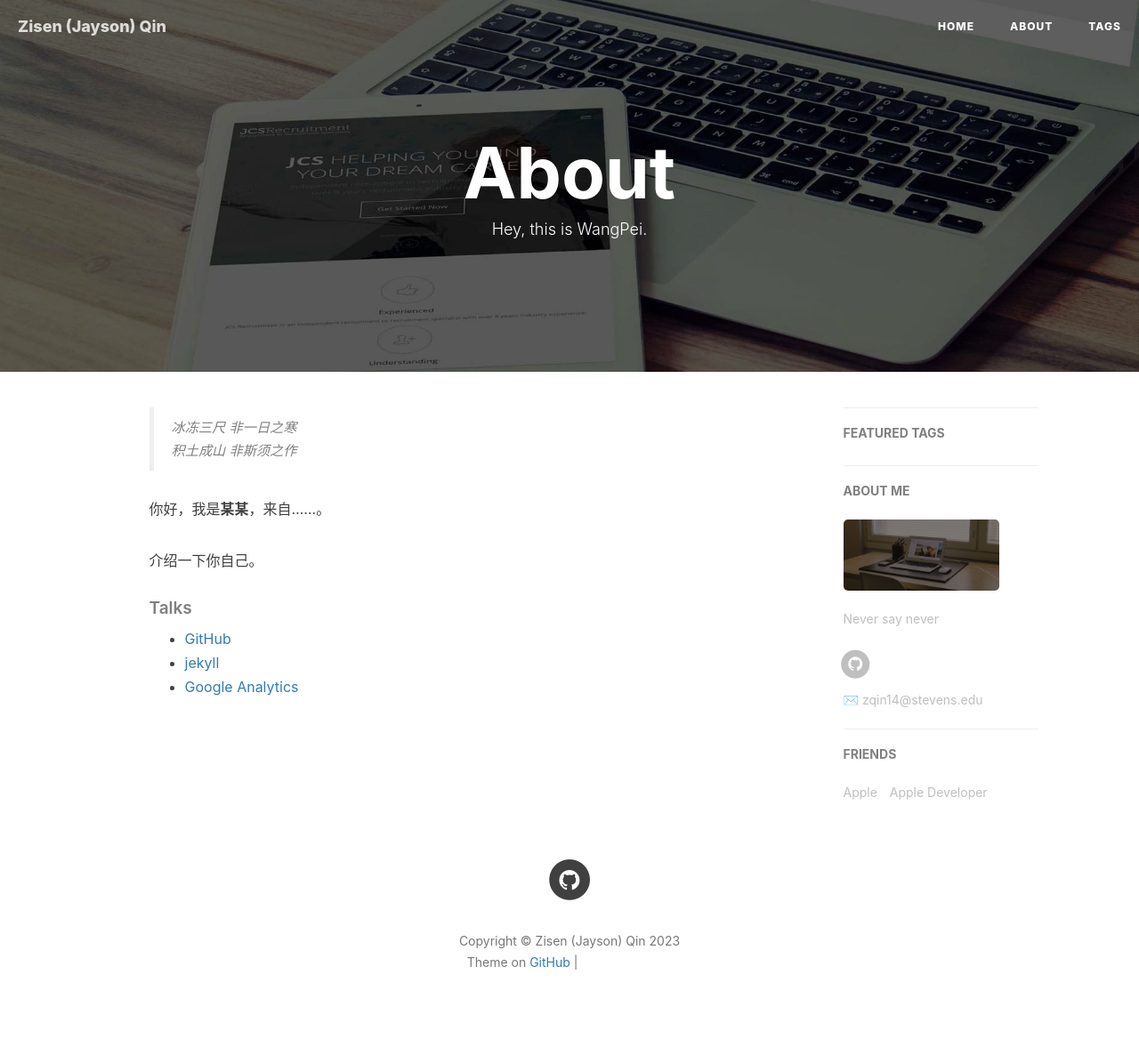
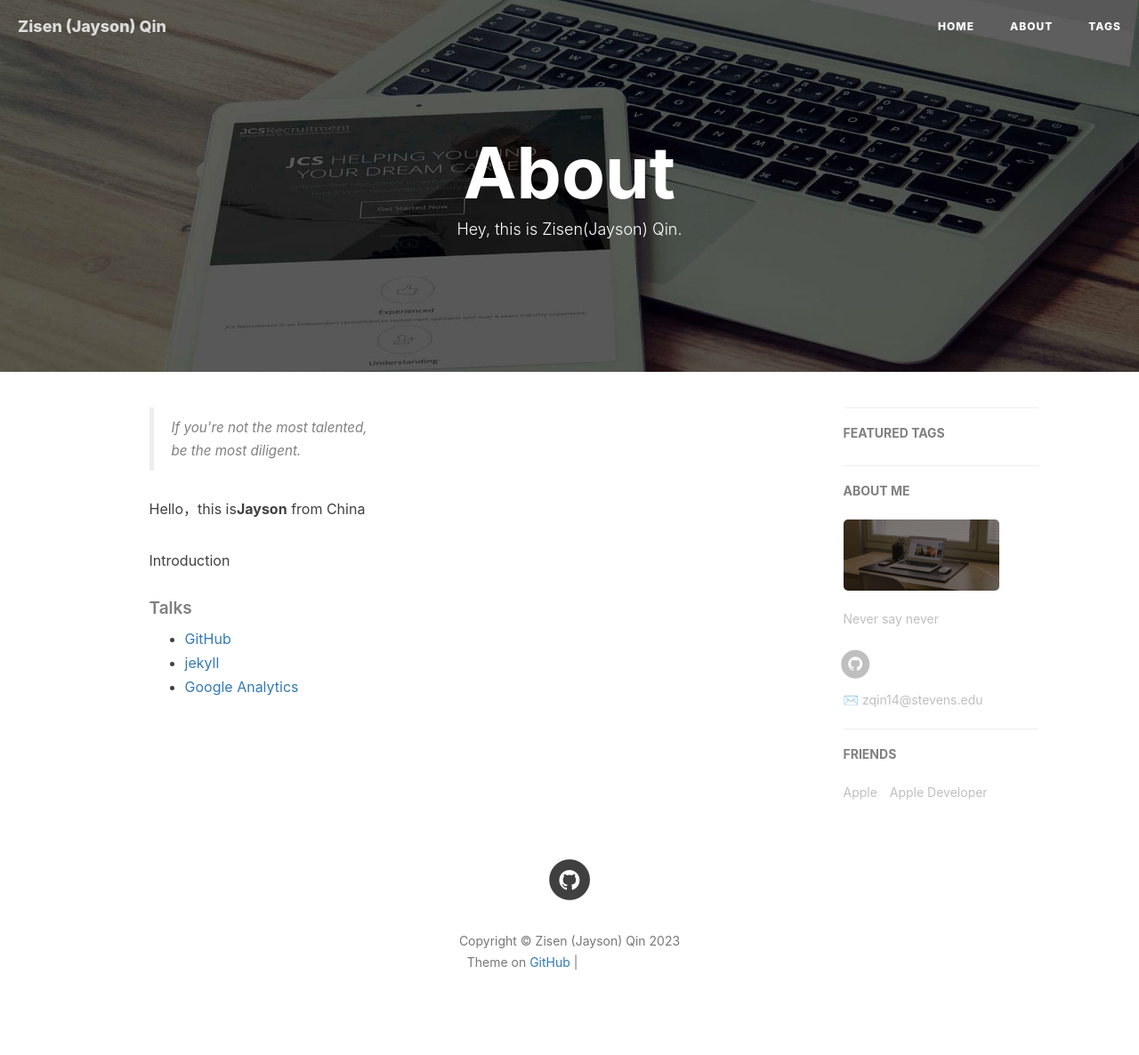
Before and after one commit to JaysonQin/JaysonQin.github.io, a Jekyll site: the page built from about.html, in a window 1280 px wide. Shown: the whole page at 89% size. Built offline with Jekyll 4.4.1, drawn with Linux system fonts in a browser that asks for light colours; nearby versions of some CDN libraries; comment, search, counter and statistics services are not loaded; grey boxes are pictures that could not be loaded.

Commit message:
Update about.html

```diff
--- a/about.html
+++ b/about.html
@@ -1,7 +1,7 @@
 ---
 layout: page
 title: "About"
-description: "Hey, this is WangPei."
+description: "Hey, this is Zisen(Jayson) Qin."
 header-img: "img/post-bg-rwd.jpg"
 ---
 
@@ -15,12 +15,12 @@ header-img: "img/post-bg-rwd.jpg"
 <div class="zh post-container">
 
     <!--copied from markdown -->
-    <blockquote><p>冰冻三尺 非一日之寒<br>
-    积土成山 非斯须之作</p></blockquote>
+    <blockquote><p>If you're not the most talented,<br>
+     be the most diligent.</p></blockquote>
 
-    <p>你好，我是<strong>某某</strong>，来自……。</p>
+    <p>Hello，this is<strong>Jayson</strong> from China</p>
 
-    <p>介绍一下你自己。</p>
+    <p>Introduction</p>
 
 
 
```
